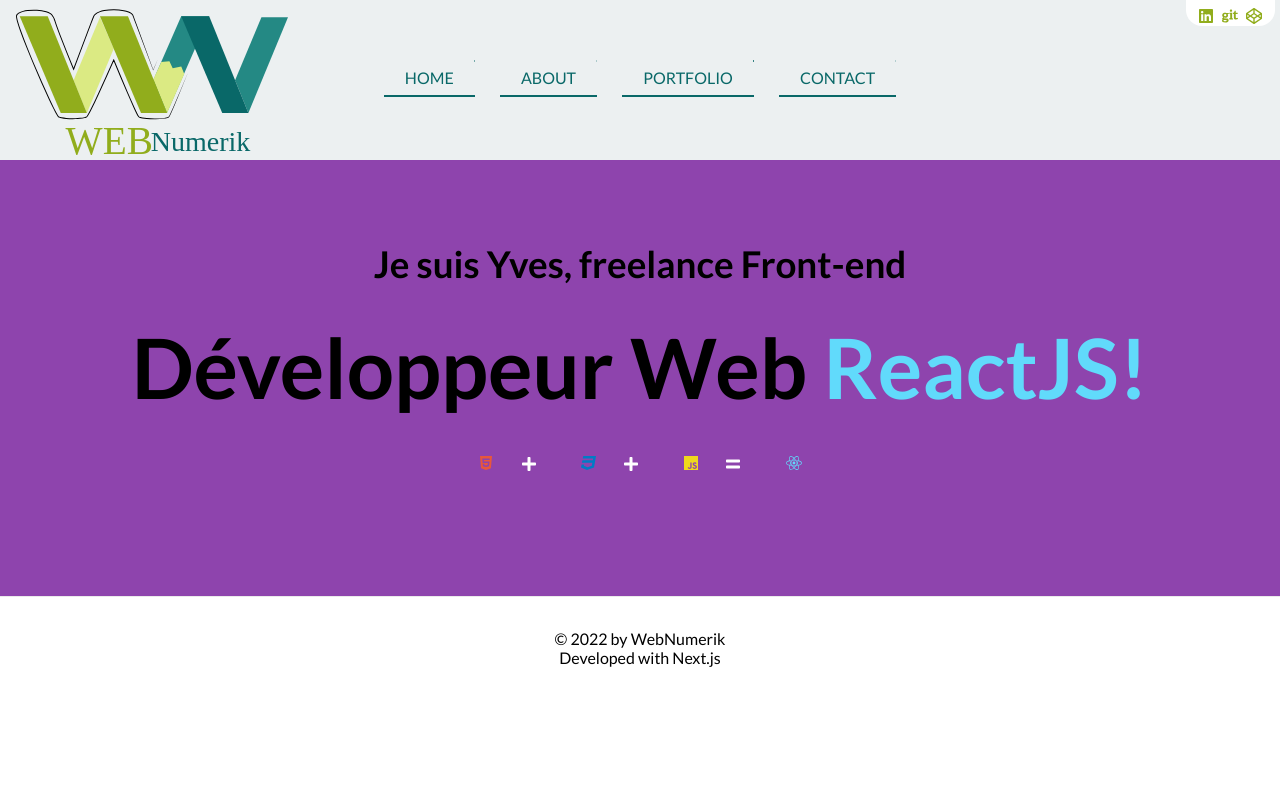
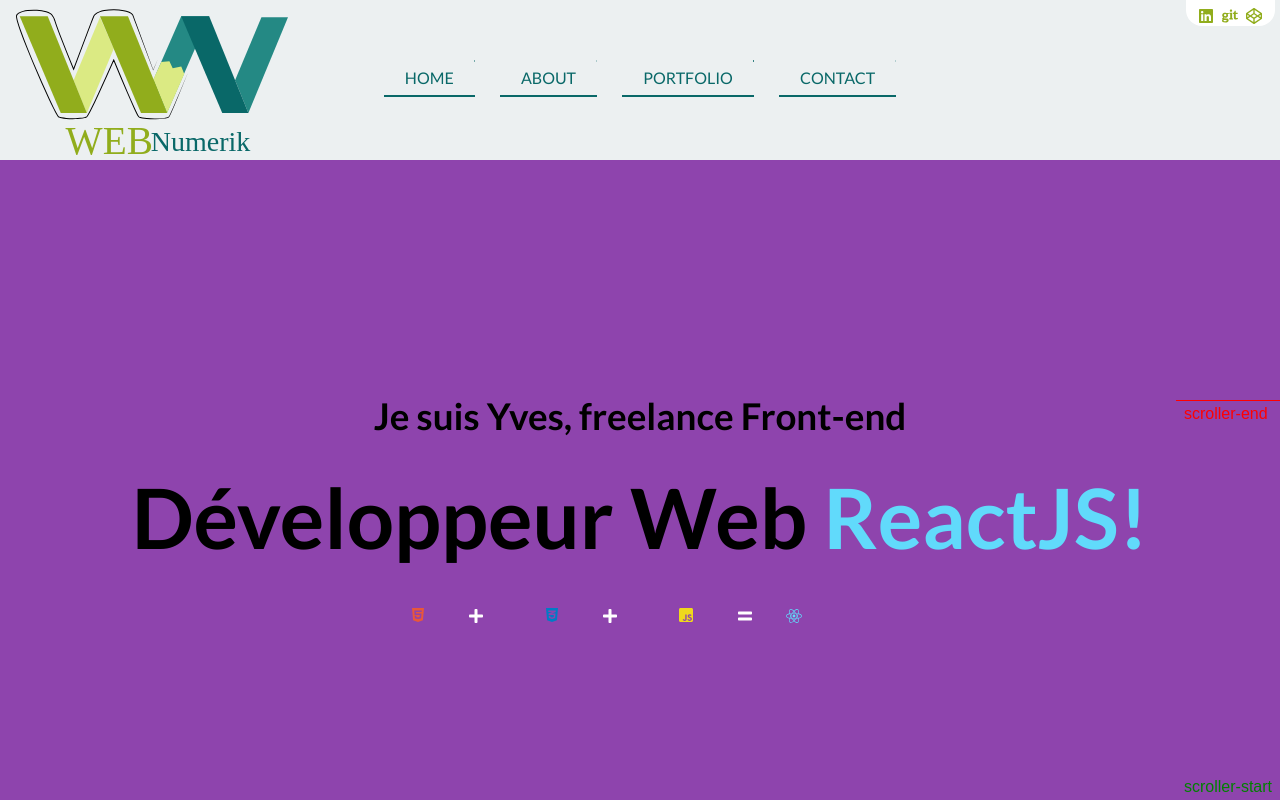
Before and after one commit to Webnume/webnumerik, a Next.js app: page / in a window 1280 px wide. Shown: the top 800 px of the page. Built offline with nearby package versions, Linux system fonts and the light colour scheme.

Commit message:
refactor: refactor
refactor

```diff
--- a/pages/index.js
+++ b/pages/index.js
@@ -5,45 +5,62 @@ import styles from "../styles/Home.module.css";
 import Header from "../components/Header";
 import Footer from "../components/Footer";
 import { gsap } from "gsap";
-import { TextPlugin } from "gsap/dist/TextPlugin";
+// import { TextPlugin } from "gsap/dist/TextPlugin";
+// import { ScrollTrigger } from "gsap/dist/ScrollTrigger";
 import { FontAwesomeIcon } from "@fortawesome/react-fontawesome";
 import {
   faHtml5,
-  faCss3,
-  faJs,
+  faCss3Alt,
+  faJsSquare,
   faReact,
 } from "@fortawesome/free-brands-svg-icons";
-import { faPlus, faEquals } from "@fortawesome/free-solid-svg-icons";
+import {
+  faPlus,
+  faEquals,
+  faAngleDown,
+} from "@fortawesome/free-solid-svg-icons";
+import indexGaspAnimation from "../utils/gsapAnimation/indexGsapAnimation"
 
 export default function Home() {
-  const mainRef = useRef();
   const logosRef = useRef();
+  const welcome1Ref = useRef();
+  const welcome2Ref = useRef();
+
   useEffect(() => {
-    gsap.from(mainRef.current, {
-      duration: 1,
-      ease: "back.out(1.7)",
-      y: -100,
-      opacity: 0,
+console.log(indexGaspAnimation);
+    //Icons Timelines
+    indexGaspAnimation.welcome1(welcome1Ref.current);
+    indexGaspAnimation.logos(logosRef.current);
+    indexGaspAnimation.typing();
+
+    var tl2 = gsap.timeline({
       repeat: 0,
+      repeatDelay: 1,
+      scrollTrigger: {
+        trigger: welcome2Ref.current,
+        start: "center bottom",
+        end: "bottom center",
+        scrub: true,
+        markers: true,
+      },
     });
-    gsap.registerPlugin(TextPlugin);
-    gsap.to("#reactText", { duration: 2, text: "ReactJS!", delay: 1 });
+    tl2.to(welcome2Ref.current, {
+      height: "100vh",
+      backgroundColor: "#95a5a6",
+      opacity: 1,
+    });
 
-    //WITH Timelines (cleaner, more versatile)
-    var tl = gsap.timeline({ repeat: 0, repeatDelay: 1 });
-    tl.from(logosRef.current, { x: -500, duration: 1 });
-    // tl.to("#id", { y: 50, duration: 1 });
-    // tl.to("#id", { opacity: 0, duration: 1 });
   }, []);
   return (
     <div className="container">
       <Head>
-        <title>Create Next App</title>
+        <title>WebNumerik - Développement Web React</title>
         <meta name="description" content="Generated by create next app" />
         <link rel="icon" href="/favicon.ico" />
       </Head>
       <Header />
-      <main className={styles.main} ref={mainRef}>
+      <main className={styles.main}>
+        <div className={styles.welcome1} ref={welcome1Ref}>
           <h2 className={styles.description}>
             Je suis Yves, freelance Front-end{" "}
           </h2>
@@ -61,13 +78,13 @@ export default function Home() {
               <FontAwesomeIcon icon={faPlus} />
             </span>
             <span className={styles.logoCss3}>
-            <FontAwesomeIcon icon={faCss3} />
+              <FontAwesomeIcon icon={faCss3Alt} />
             </span>
             <span className={styles.operators}>
               <FontAwesomeIcon icon={faPlus} />
             </span>
             <span className={styles.logoJs}>
-            <FontAwesomeIcon icon={faJs} />
+              <FontAwesomeIcon icon={faJsSquare} />
             </span>
             <span className={styles.operators}>
               <FontAwesomeIcon icon={faEquals} />
@@ -76,6 +93,18 @@ export default function Home() {
               <FontAwesomeIcon icon={faReact} />
             </span>
           </div>
+        </div>
+        {/* <div className={styles.scrollDown}>
+          Scroll
+          <span className={styles.arrow}>
+            <FontAwesomeIcon icon={faAngleDown} />
+          </span>
+        </div> */}
+        <div className={styles.welcome2} ref={welcome2Ref}>
+          Disponible pour vous aider dans l'élaboration de votre projet, je vous
+          invite à découvrir ci-dessous l'ensemble de mes références afin de
+          mieux connaître mon profil.
+        </div>
       </main>
 
       <Footer />
--- a/styles/Home.module.css
+++ b/styles/Home.module.css
@@ -11,45 +11,62 @@
 }
 
 .main {
-  min-height: 62vh;
+  min-height: 100vh;
   padding: 4rem 0;
   flex: 1;
   display: flex;
   flex-direction: column;
   justify-content: center;
   align-items: center;
-  background-color: #8e44ad;
 }
 .icons {
   display: flex;
-  color: #E8573B;
+  color: #e8573b;
   /* width: 20rem; */
   justify-content: center;
   align-items: center;
   padding-top: 3rem;
   /* animation: floating 5s linear 2s infinite; */
 }
-.icons :not(.operators) :nth-child(n){
+.icons :not(.operators, .logoReact) :nth-child(n) {
   margin: 0.2rem;
   width: 4rem;
 }
-.logoHtml5{
-  color: #E8573B;
+.logoHtml5 {
+  color: #e8573b;
 }
-.logoCss3{
-  color: #007CC5;
+.logoCss3 {
+  color: #007cc5;
 }
-.logoJs{
-  color: #EFD81D;
+.logoJs {
+  color: #efd81d;
 }
-.logoReact{
-  color: #61DAFB;
+.logoReact {
+  color: #61dafb;
+  width: 7rem;
 }
-.operators{
+.operators {
   color: #fff;
   width: 2rem;
-  /* margin-right: 3rem; */
+  margin: 0 1rem;
 }
+.welcome1 {
+  min-height: 50vh;
+  padding: 4rem 0;
+  display: flex;
+  flex: 1;
+  flex-direction: column;
+  justify-content: center;
+  align-items: center;
+  background-color: #8e44ad;
+}
+.welcome2 {
+  width: 100vw;
+  height: 0vh;
+  background-color: #fff;
+  opacity: 0;
+}
+
 .footer {
   display: flex;
   flex: 1;
@@ -67,7 +84,7 @@
 }
 
 .title a {
-  color: #61DAFB;
+  color: #61dafb;
   text-decoration: none;
 }
 
--- a/styles/Nav.module.css
+++ b/styles/Nav.module.css
@@ -4,7 +4,7 @@
   align-items: center;
   justify-content: center;
   position: fixed;
-  width: 100%;
+  width: 100vw;
   min-height: 160px;
   padding: 1rem;
   background-color: #ecf0f1;
@@ -14,8 +14,8 @@
   transition: all 0.2s ease-in-out;
 }
 .navbar.reduce {
-  top: 2rem;
-  min-height: 75px;
+  background-color: #fff;
+  /* background: no-repeat center/80% url("../public/logo.svg"); */
 }
 .navbar__logo {
   position: fixed;
--- /dev/null
+++ b/utils/gsapAnimation/indexGsapAnimation.js
@@ -0,0 +1,27 @@
+import { gsap } from "gsap";
+import { TextPlugin } from "gsap/dist/TextPlugin";
+import { ScrollTrigger } from "gsap/dist/ScrollTrigger";
+
+gsap.registerPlugin(TextPlugin, ScrollTrigger);
+
+var tl = gsap.timeline({ repeat: 0, repeatDelay: 1 });
+
+const indexGaspAnimation = {
+  welcome1(welcome1Ref) {
+    return tl.from(welcome1Ref, {
+      duration: 1,
+      ease: "back.out(1.7)",
+      y: -200,
+      opacity: 0,
+      repeat: 0,
+    });
+  },
+  logos(logosRef) {
+    return tl.from(logosRef, { x: -2000, duration: 1 });
+  },
+  typing() {
+    return tl.to("#reactText", { duration: 2, text: "ReactJS!" });
+  },
+};
+
+export default indexGaspAnimation;
```
Lines whose indentation alone changed are shown as unchanged.
